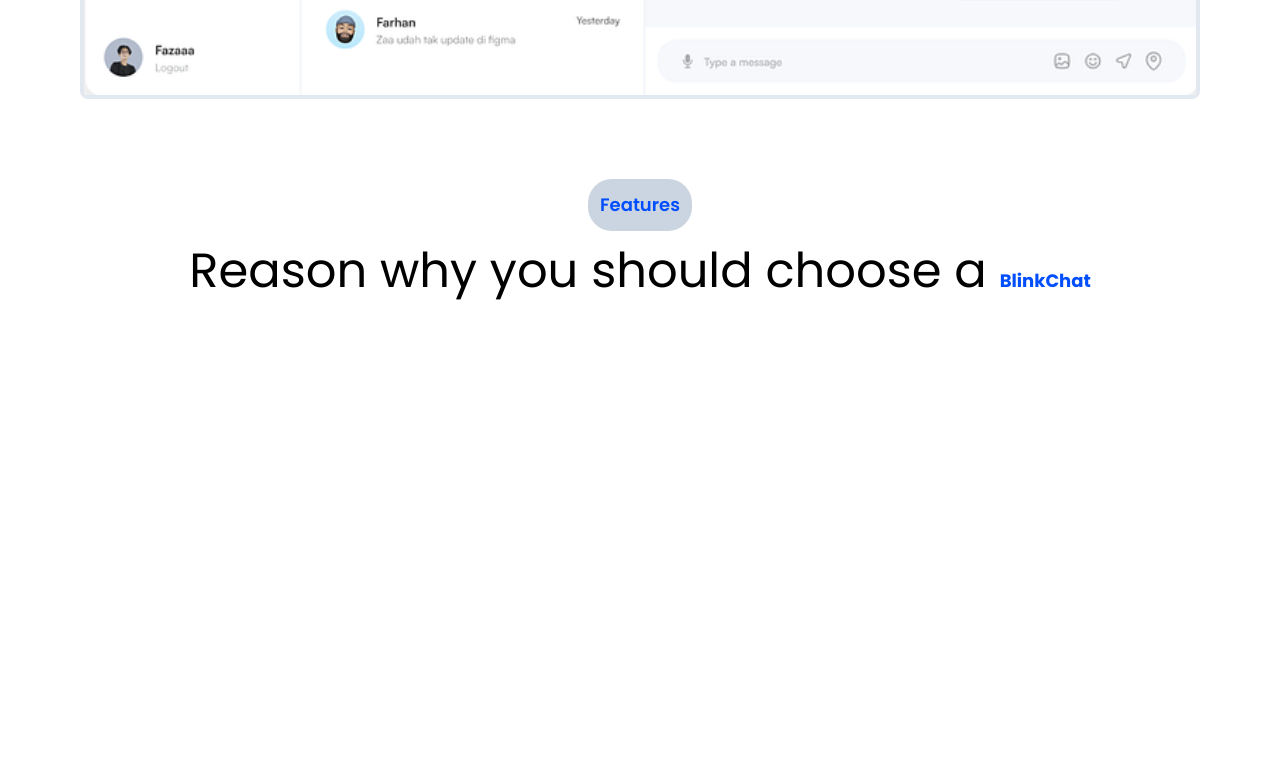
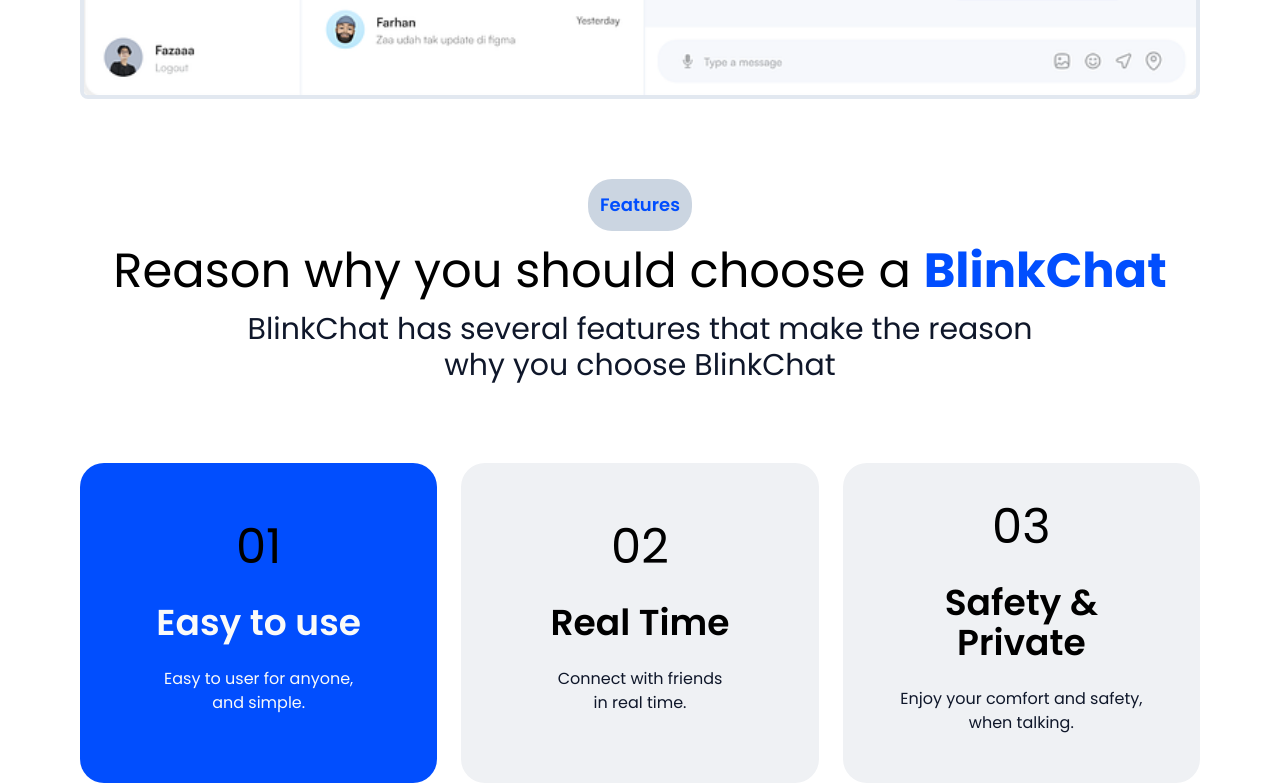
Before and after one commit to engr-shubhampatidar/Fe-BlinkChat, a React (Create React App) app: page /home in a window 1280 px wide. Shown: the part 1219-2002 px from the top of the page. Before the commit the page ends 1530 px from the top, so only its background shows below. Built offline with nearby package versions, Linux system fonts and the light colour scheme.

Commit message:
feat added feature section

```diff
--- a/src/pages/Home.js
+++ b/src/pages/Home.js
@@ -45,16 +45,69 @@
           className="w-screen rounded-lg border-slate-200 border-4"
         />
       </div>
-      <div className="mx-20 mt-20">
+      {/* Feature section */}
+      <div className="mx-20 my-20">
+        <div>
           <button className="p-3 bg-slate-300 text-[#014efe] text-lg font-semibold rounded-3xl">
             Features
           </button>
           <p className="p-4 text-5xl">
             Reason why you should choose a{" "}
-          <span className="text-[#014efe] text-5xl text-lg font-bold">
-            BlinkChat
-          </span>
+            <span className="text-[#014efe] text-5xl font-bold">BlinkChat</span>
           </p>
+          <p className="text-3xl text-slate-900">
+            BlinkChat has several features that make the reason <br />
+            why you choose BlinkChat
+          </p>
+        </div>
+        <div className="my-20">
+          <div class="flex flex-row gap-6">
+            <div class="basis-1/2 h-80 rounded-3xl bg-[#014efe]">
+              <div className="p-7 h-full flex flex-col justify-center items-center">
+                <div className="h-16 text-5xl">01</div>
+                <div className="p-4">
+                  <p className="text-4xl font-semibold text-stone-50">
+                    Easy to use
+                  </p>
+                </div>
+                <div className="p-2">
+                  <p className="text-1xl text-stone-50">
+                    Easy to user for anyone, <br />
+                    and simple.
+                  </p>
+                </div>
+              </div>
+            </div>
+            <div class="basis-1/2 h-80 rounded-3xl bg-[#eff1f4]">
+              <div className="p-7 h-full flex flex-col justify-center items-center">
+                <div className="h-16 text-5xl">02</div>
+                <div className="p-4">
+                  <p className="text-4xl font-semibold">Real Time</p>
+                </div>
+                <div className="p-2">
+                  <p className="text-1xl text-slate-900">
+                    Connect with friends <br />
+                    in real time.
+                  </p>
+                </div>
+              </div>
+            </div>
+            <div class="basis-1/2 h-80 rounded-3xl bg-[#eff1f4]">
+              <div className="p-7 h-full flex flex-col justify-center items-center">
+                <div className="h-16 text-5xl">03</div>
+                <div className="p-4">
+                  <p className="text-4xl font-semibold">Safety & Private</p>
+                </div>
+                <div className="p-2">
+                  <p className="text-1xl text-slate-900">
+                    Enjoy your comfort and safety, <br />
+                    when talking.
+                  </p>
+                </div>
+              </div>
+            </div>
+          </div>
+        </div>
       </div>
     </div>
   );
```
Lines whose indentation alone changed are shown as unchanged.
